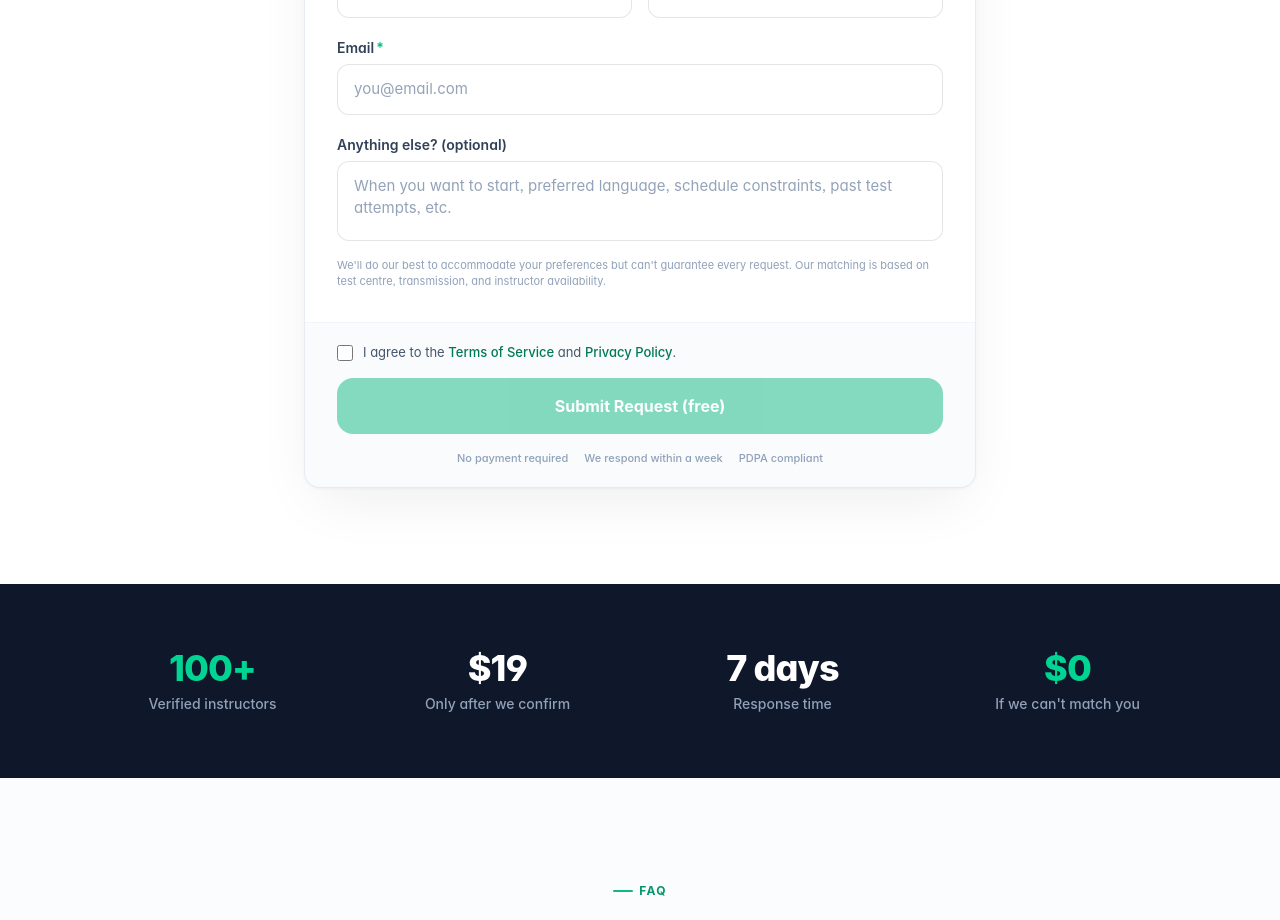
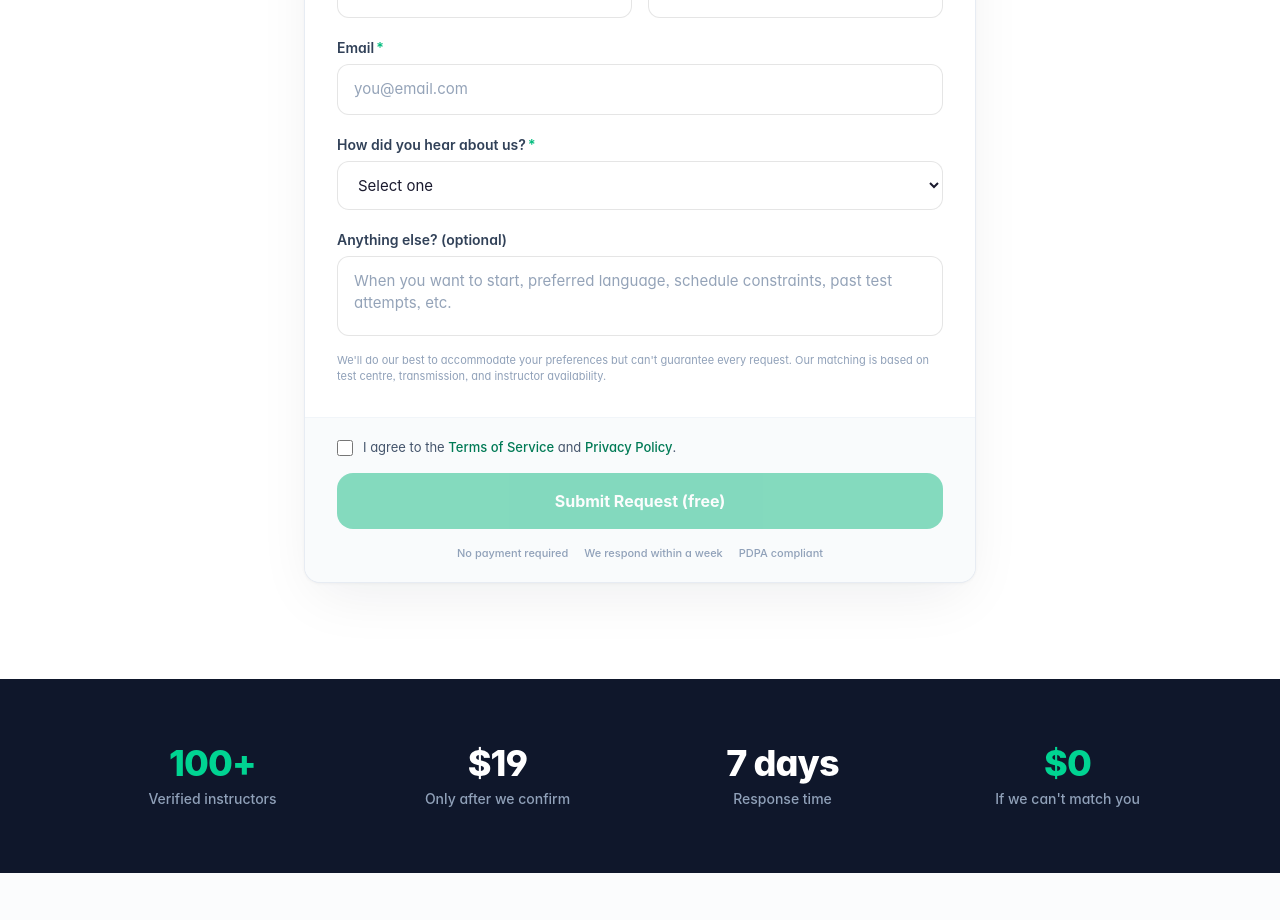
Before and after one commit to testbotdon-beep/drive-finder, a Next.js app: page / in a window 1280 px wide. Shown: the part 2840-3760 px from the top of the page. Built offline with nearby package versions, Linux system fonts and the light colour scheme.

Commit message:
feat(form): required referral source dropdown + sources breakdown on dashboard

```diff
--- a/src/app/admin/page.tsx
+++ b/src/app/admin/page.tsx
@@ -25,6 +25,7 @@ type Request = {
   learner_name: string
   learner_phone: string | number
   learner_email: string
+  referral_source: string | null
   notes: string | null
   status: string
   stripe_payment_intent_id: string | null
@@ -249,6 +250,34 @@ function Dashboard({ password, onLogout }: { password: string; onLogout: () => v
           <Stat label="EARNED" value={formatSGD(totalEarned)} color="#10b981" />
           <Stat label="TOTAL" value={String(requests.length)} color="#8b5cf6" />
         </div>
+
+        {/* Source breakdown */}
+        {(() => {
+          const startOfMonth = new Date()
+          startOfMonth.setDate(1)
+          startOfMonth.setHours(0, 0, 0, 0)
+          const monthRequests = requests.filter((r) => new Date(r.created_at).getTime() >= startOfMonth.getTime())
+          const sourceCounts: Record<string, number> = {}
+          for (const r of monthRequests) {
+            const src = r.referral_source || 'Unknown'
+            sourceCounts[src] = (sourceCounts[src] || 0) + 1
+          }
+          const sorted = Object.entries(sourceCounts).sort((a, b) => b[1] - a[1])
+          if (sorted.length === 0) return null
+          return (
+            <div className="bg-[#111d32] border border-white/5 rounded-xl p-4 mb-6">
+              <div className="text-[10px] font-bold text-slate-500 uppercase tracking-widest mb-3">Sources this month ({monthRequests.length} requests)</div>
+              <div className="flex flex-wrap gap-2">
+                {sorted.map(([src, n]) => (
+                  <span key={src} className="px-2.5 py-1 rounded-lg bg-white/5 border border-white/5 text-[12px]">
+                    <span className="text-white font-medium">{src}</span>
+                    <span className="text-slate-500 ml-1.5">{n}</span>
+                  </span>
+                ))}
+              </div>
+            </div>
+          )
+        })()}
 
         {/* Tabs */}
         <div className="flex items-center gap-1 mb-6 bg-[#111d32] rounded-xl p-1 w-fit">
@@ -661,6 +690,11 @@ function RequestCard({
               {request.learner_email}
             </a>
           </div>
+          {request.referral_source && (
+            <div className="text-[11px] text-slate-500 mt-1">
+              Heard from <span className="text-slate-300 font-medium">{request.referral_source}</span>
+            </div>
+          )}
         </div>
         <div className="text-right text-xs space-y-1">
           <div className="text-slate-600">
--- a/src/app/api/request/route.ts
+++ b/src/app/api/request/route.ts
@@ -3,6 +3,8 @@ import { z } from 'zod'
 import { randomUUID } from 'crypto'
 import { createRequest, type MatchRequest } from '@/lib/db'
 // Emails removed. Don sends payment links manually via WhatsApp.
+
+const REFERRAL_SOURCES = ['TikTok', 'Lemon8', 'Reddit', 'Facebook', 'Carousell', 'Google', 'Friend', 'Other'] as const
 
 const Schema = z.object({
   test_centre: z.enum(['BBDC', 'CDC', 'SSDC', 'ANY']),
@@ -12,6 +14,7 @@ const Schema = z.object({
   learner_phone: z.string().min(6).max(24),
   learner_email: z.string().email().max(200),
   notes: z.string().max(500).optional().default(''),
+  referral_source: z.enum(REFERRAL_SOURCES),
 })
 
 export async function POST(req: NextRequest) {
@@ -45,6 +48,7 @@ export async function POST(req: NextRequest) {
     learner_phone: data.learner_phone,
     learner_email: data.learner_email,
     notes: data.notes || null,
+    referral_source: data.referral_source || null,
     status: 'submitted',
     stripe_payment_intent_id: null,
     amount_cents: priceCents,
--- a/src/components/RequestForm.tsx
+++ b/src/components/RequestForm.tsx
@@ -11,6 +11,7 @@ type FormState = {
   learner_phone: string
   learner_email: string
   notes: string
+  referral_source: string
 }
 
 const INITIAL: FormState = {
@@ -21,7 +22,19 @@ const INITIAL: FormState = {
   learner_phone: '',
   learner_email: '',
   notes: '',
+  referral_source: '',
 }
+
+const REFERRAL_OPTIONS = [
+  'TikTok',
+  'Lemon8',
+  'Reddit',
+  'Facebook',
+  'Carousell',
+  'Google',
+  'Friend',
+  'Other',
+]
 
 export function RequestForm() {
   const [form, setForm] = useState<FormState>(INITIAL)
@@ -133,6 +146,20 @@ export function RequestForm() {
           />
         </Field>
 
+        <Field label="How did you hear about us?" required>
+          <select
+            required
+            className="input-field"
+            value={form.referral_source}
+            onChange={(e) => update('referral_source', e.target.value)}
+          >
+            <option value="" disabled>Select one</option>
+            {REFERRAL_OPTIONS.map((opt) => (
+              <option key={opt} value={opt}>{opt}</option>
+            ))}
+          </select>
+        </Field>
+
         <Field label="Anything else? (optional)">
           <textarea
             className="input-field min-h-[80px] resize-none"
--- a/src/lib/db.ts
+++ b/src/lib/db.ts
@@ -68,6 +68,7 @@ export interface MatchRequest {
   learner_phone: string
   learner_email: string
   notes: string | null
+  referral_source: string | null
   status: RequestStatus
   stripe_payment_intent_id: string | null
   amount_cents: number
```
